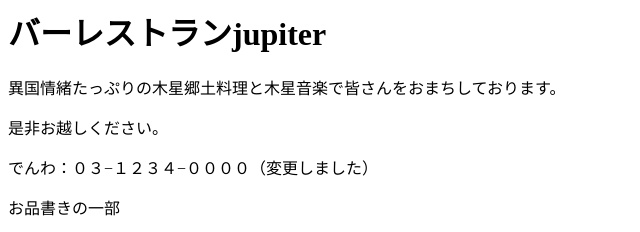
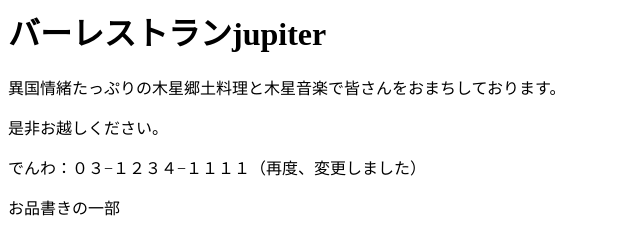
Before and after one commit to ex-hibition/git-study, a plain HTML site: page index.html in a window 1280 px wide. Shown: the top 232 px of the page, 0-640 px from the left. Drawn offline with Linux system fonts and the light colour scheme.

Commit message:
電話番号を再度変更

```diff
--- a/index.html
+++ b/index.html
@@ -8,7 +8,7 @@
 <h1>バーレストランjupiter</h1>
 <p>異国情緒たっぷりの木星郷土料理と木星音楽で皆さんをおまちしております。</p>
 <p>是非お越しください。</p>
-<p>でんわ：０３−１２３４−００００（変更しました）</p>
+<p>でんわ：０３−１２３４−１１１１（再度、変更しました）</p>
 <p>お品書きの一部</p>
 <ul>
 <li>イオセット 1,600円</li>
```
